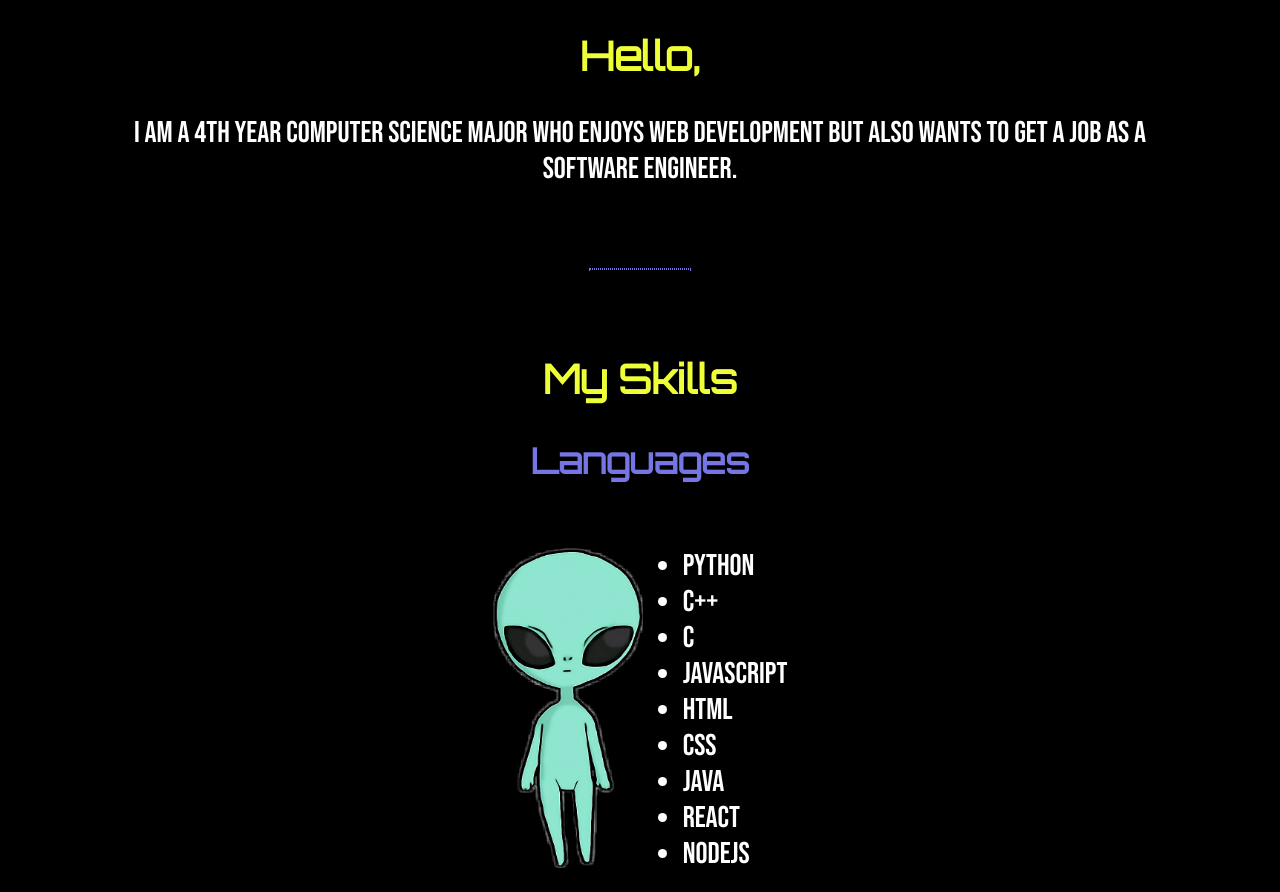
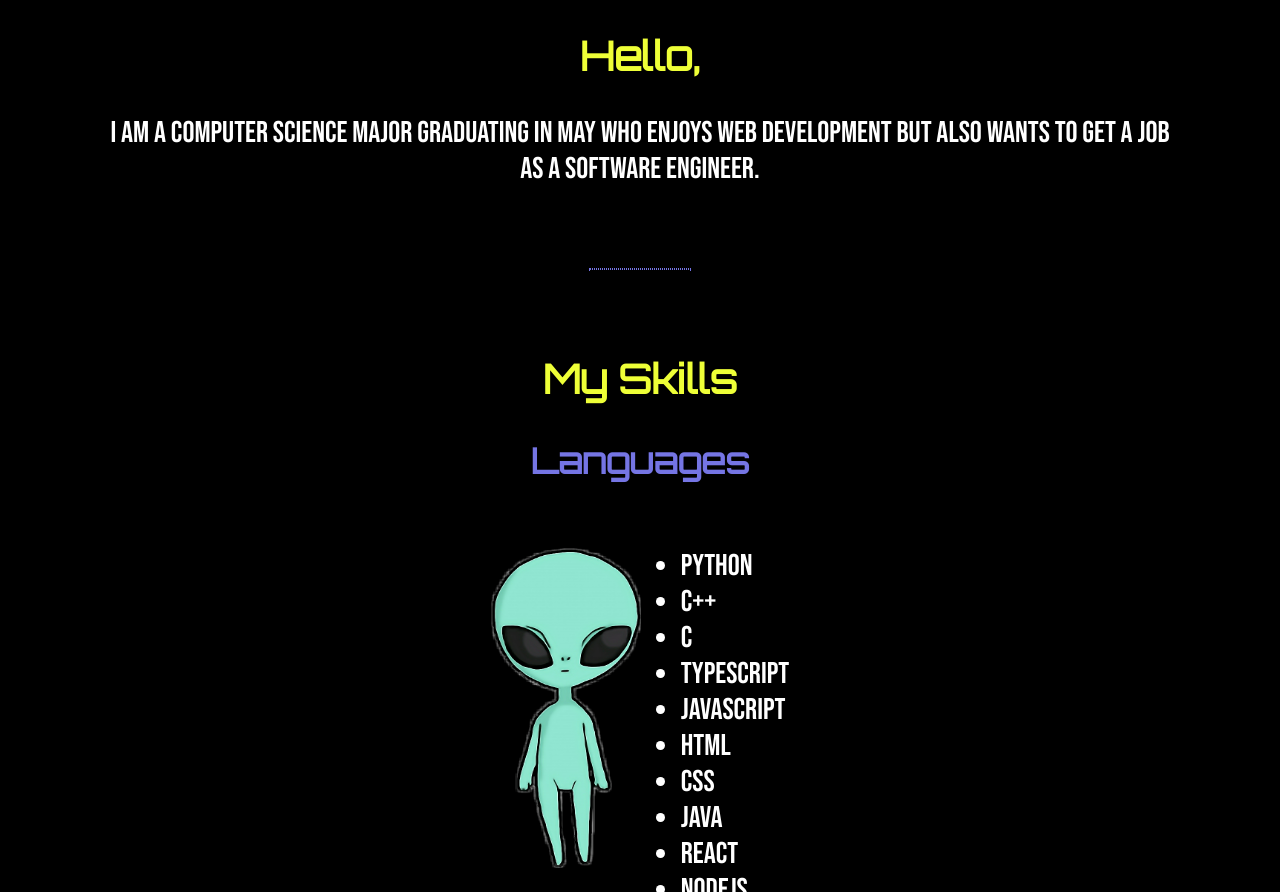
Before and after one commit to kohlkn/cv, a plain HTML site: page index.html in a window 1280 px wide. Shown: the part 1677-2569 px from the top of the page. Drawn offline with Linux system fonts and the light colour scheme.

Commit message:
Update index.html

```diff
--- a/index.html
+++ b/index.html
@@ -22,7 +22,7 @@
         <br><br><br><br><br>
         <img src="images/star.png" alt="star" class="star"/>
         <h1>Kohl Nguyen</h1>
-        <h2>Web development student</h2>
+        <h2>CS student @ University of Georgia</h2>
         <img src="images/space.png" alt="space" class="space"/>
         <img src="images/astronaut.png" alt="astronaut" class="astronaut"/>
         <img src="images/rocket.png" alt="rocket" class="rocket"/>
@@ -35,7 +35,7 @@
         <br>
         <img src="images/headshot.jpg" alt="headshot" class="headshot"/>
         <h2>Hello,</h2>
-        <p>I am a 4th year computer science major who enjoys web development but also wants to get a job as a software engineer.</p>
+        <p>I am a computer science major graduating in May who enjoys web development but also wants to get a job as a software engineer.</p>
         <br>
         <hr class="hr1">
         <br>
@@ -52,6 +52,7 @@
             <li>Python</li>
             <li>C++</li>
             <li>C</li>
+            <li>TypeScript</li>
             <li>Javascript</li>
             <li>HTML</li>
             <li>CSS</li>
```
